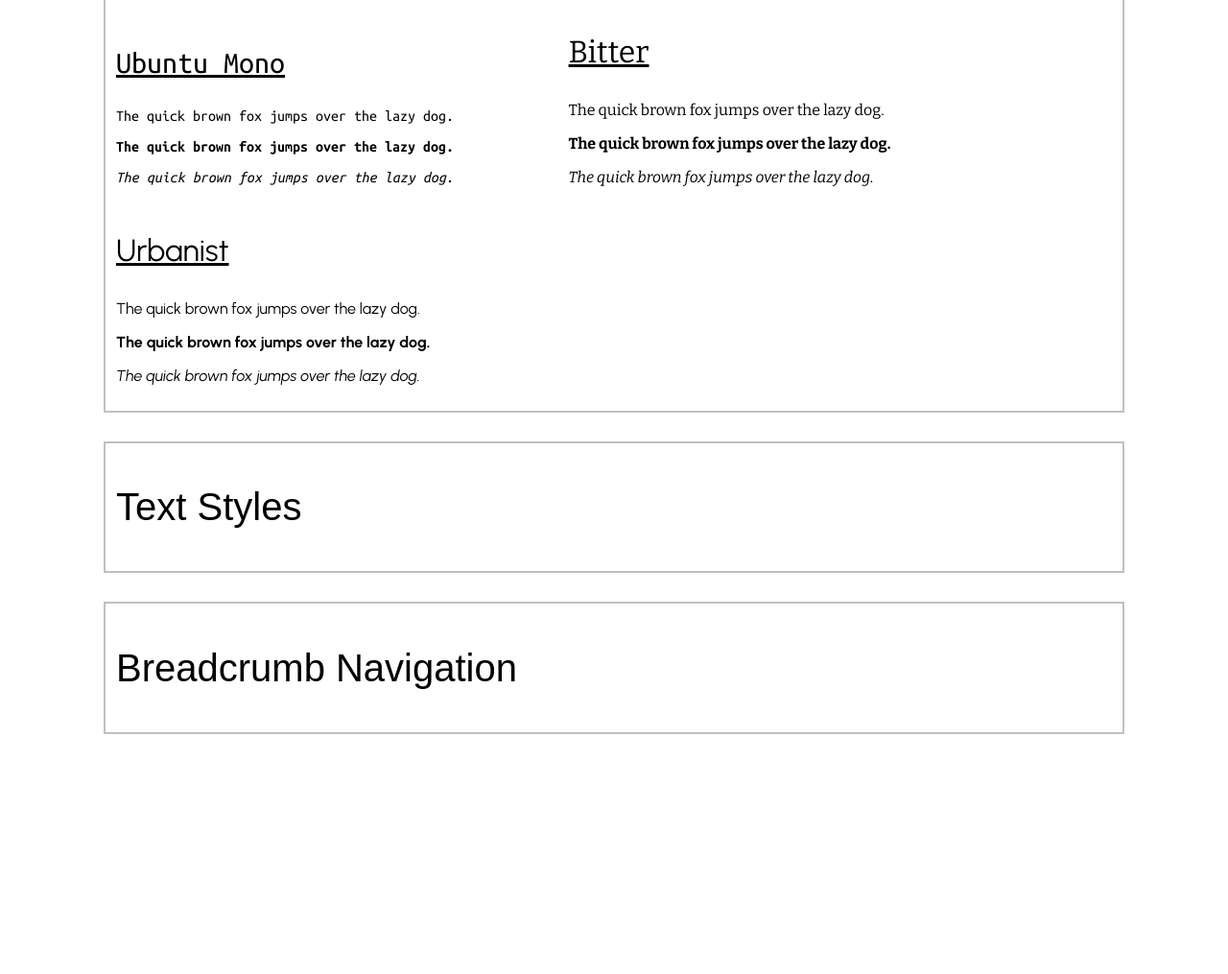
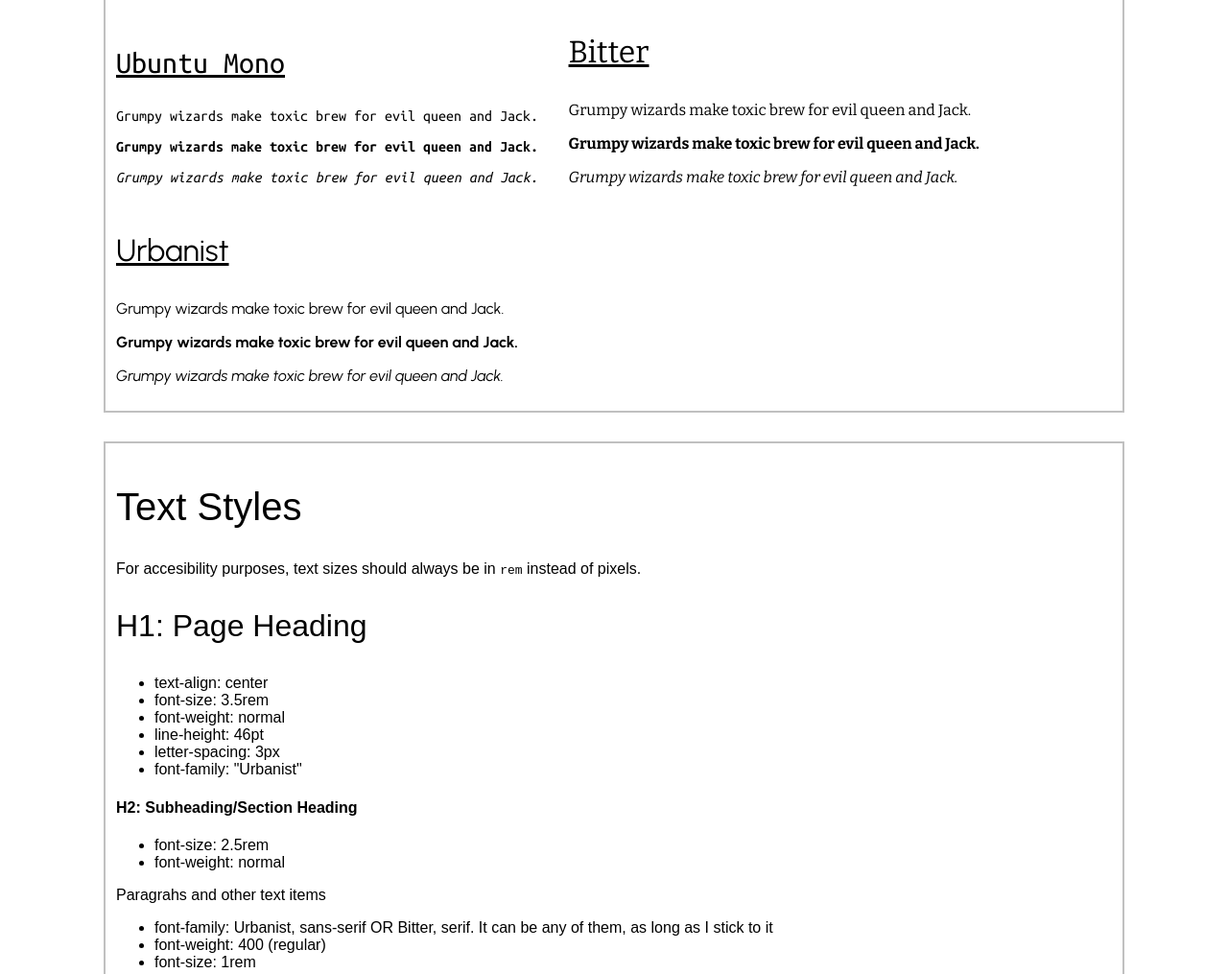
Before and after one commit to jenarofv/style_guide, a plain HTML site: page index.html in a window 1280 px wide. Shown: the part 1409-2424 px from the top of the page at 96% size. Before the commit the page ends 2204 px from the top, so only its background shows below. Drawn offline with nearby package versions, Linux system fonts and the light colour scheme.

Commit message:
changes panagram and adds text style guidelines

```diff
--- a/index.html
+++ b/index.html
@@ -42,31 +42,49 @@
 
       <div class='font'>
         <h3 class="Ubuntu-Mono underline"> Ubuntu Mono </h3>
-        <p class='Ubuntu-Mono '> The quick brown fox jumps over the lazy dog. </p>
-        <p class='Ubuntu-Mono bold'> The quick brown fox jumps over the lazy dog. </p>
-        <p class='Ubuntu-Mono italic'> The quick brown fox jumps over the lazy dog. </p>
+        <p class='Ubuntu-Mono '> Grumpy wizards make toxic brew for evil queen and Jack. </p>
+        <p class='Ubuntu-Mono bold'> Grumpy wizards make toxic brew for evil queen and Jack. </p>
+        <p class='Ubuntu-Mono italic'> Grumpy wizards make toxic brew for evil queen and Jack. </p>
       </div>
 
       <div class='font'>
         <h3 class="Bitter underline"> Bitter </h3>
-        <p class='Bitter '> The quick brown fox jumps over the lazy dog. </p>
-        <p class='Bitter bold'> The quick brown fox jumps over the lazy dog. </p>
-        <p class='Bitter italic'> The quick brown fox jumps over the lazy dog. </p>
+        <p class='Bitter '> Grumpy wizards make toxic brew for evil queen and Jack. </p>
+        <p class='Bitter bold'> Grumpy wizards make toxic brew for evil queen and Jack. </p>
+        <p class='Bitter italic'> Grumpy wizards make toxic brew for evil queen and Jack. </p>
       </div>
 
       <div class='font'>
         <h3 class="Urbanist underline"> Urbanist </h3>
-        <p class='Urbanist '> The quick brown fox jumps over the lazy dog. </p>
-        <p class='Urbanist bold'> The quick brown fox jumps over the lazy dog. </p>
-        <p class='Urbanist italic'> The quick brown fox jumps over the lazy dog. </p>
+        <p class='Urbanist '> Grumpy wizards make toxic brew for evil queen and Jack. </p>
+        <p class='Urbanist bold'> Grumpy wizards make toxic brew for evil queen and Jack. </p>
+        <p class='Urbanist italic'> Grumpy wizards make toxic brew for evil queen and Jack. </p>
       </div>
     </section>
 
     <section id="text-styles">
       <header> <h2> Text Styles </h2> </header>
-      <!-- for the H1 header, read the corresponding CSS section -->
-      <!-- Paragraph should be written on Scope One, but small texts (like
-          buttons with text) could use sans.-->
+      <p> For accesibility purposes, text sizes should always be in <code> rem</code> instead of pixels.</p>
+      <h3> H1: Page Heading</h3>
+      <ul>
+        <li> text-align: center </li>
+        <li> font-size: 3.5rem </li>
+        <li> font-weight: normal </li>
+        <li> line-height: 46pt </li>
+        <li> letter-spacing: 3px </li>
+        <li> font-family: "Urbanist" </li>
+      </ul>
+      <h4> H2: Subheading/Section Heading</h4>
+      <ul>
+        <li> font-size: 2.5rem </li>
+        <li> font-weight: normal </li>
+      </ul>
+      <p> Paragrahs and other text items</p>
+      <ul>
+        <li> font-family: Urbanist, sans-serif OR Bitter, serif. It can be any of them, as long as I stick to it</li>
+        <li> font-weight: 400 (regular) </li>
+        <li> font-size: 1rem</li>
+      </ul>
     </section>
 
     <section id="breadcrumbs">
```
